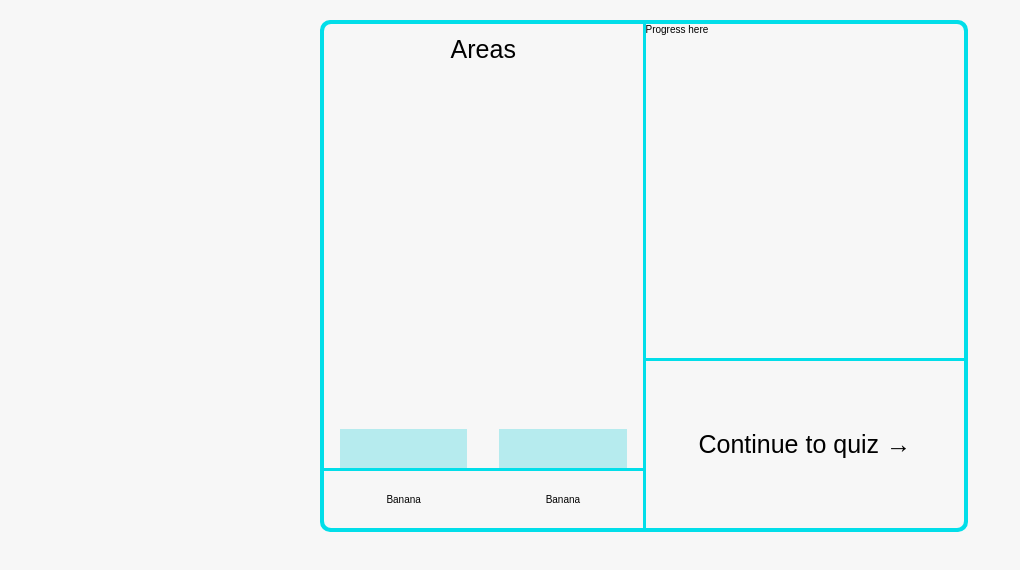
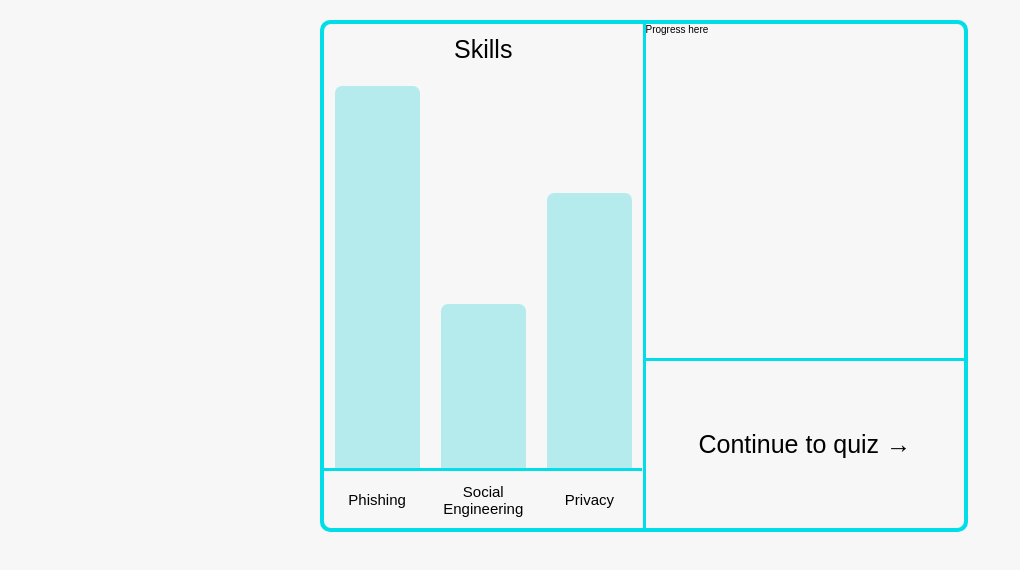
Before and after one commit to Jacob-Guglielmin/ImmuneIT, a website: page index.html in a window 1280 px wide. Shown: the part 156-726 px from the top of the page, without its empty margins (0-1020 px from the left). Drawn offline with Linux system fonts and the light colour scheme; a web font is replaced by a local one.

Commit message:
Areas chart

```diff
--- a/css/homepage.css
+++ b/css/homepage.css
@@ -10,7 +10,7 @@
     background-color: var(--color-background);
 }
 
-#areasContainer {
+#skillsContainer {
     grid-row: 1 / 3;
     grid-column: 1 / 2;
     border-radius: 7px 0 0 7px;
@@ -18,7 +18,7 @@
     position: relative;
 }
 
-#areasHeader {
+#skillsHeader {
     width: 100%;
     height: 10%;
 
@@ -28,7 +28,7 @@
     font-size: 2.5rem;
 }
 
-#areasChart {
+#skillsChart {
     width: 100%;
     height: 90%;
 
@@ -38,29 +38,32 @@
     grid-auto-flow: column;
 }
 
-#areasChart > div {
+#skillsChart > div {
     display: grid;
     grid-template-rows: 7fr 1fr;
 }
 
-#areasChart > div > :first-child {
+#skillsChart > div > :first-child {
     position: relative;
     border-bottom: 3px solid var(--color-secondary);
 }
 
-#areasChart > div > :first-child > div {
+#skillsChart > div > :first-child > div {
     position: absolute;
     margin: 0 10%;
     bottom: 0;
     width: 80%;
-    height: 10%;
+    height: 97%;
+    border-radius: 7px 7px 0 0;
     background-color: var(--color-highlight);
 }
 
-#areasChart > div > :last-child {
+#skillsChart > div > :last-child {
     display: flex;
+    text-align: center;
     justify-content: center;
     align-items: center;
+    font-size: 1.5rem;
 }
 
 #progressContainer {
--- a/employees.json
+++ b/employees.json
@@ -3,9 +3,9 @@
         {
             "name": "Ronathan",
             "skills": {
-                "phishing": 10,
-                "social engineering": 10,
-                "privacy": 5
+                "Phishing": 100,
+                "Social Engineering": 43,
+                "Privacy": 72
             },
             "recentscores": [
                 7,
@@ -16,9 +16,9 @@
         {
             "name": "James",
             "skills": {
-                "phishing": 4,
-                "social engineering": 8,
-                "privacy": 7
+                "Phishing": 12,
+                "Social Engineering": 23,
+                "Privacy": 7
             },
             "recentscores": [
                 5,
--- a/index.html
+++ b/index.html
@@ -16,12 +16,9 @@
         <div id="rootContainer">
             <span id="interfaceHeader">Hello, <span id="employeeName">John</span></span>
             <div id="interfaceContainer">
-                <div id="areasContainer">
-                    <div id="areasHeader">Areas</div>
-                    <div id="areasChart">
-                        <div><div><div></div></div><div>Banana</div></div>
-                        <div><div><div></div></div><div>Banana</div></div>
-                    </div>
+                <div id="skillsContainer">
+                    <div id="skillsHeader">Skills</div>
+                    <div id="skillsChart"></div>
                 </div>
                 <div id="progressContainer">Progress here</div>
                 <div id="goToQuizContainer">
--- a/js/homepage.js
+++ b/js/homepage.js
@@ -1,4 +1,5 @@
 const employeeNameElement = document.getElementById("employeeName");
+const skillsChartElement = document.getElementById("skillsChart");
 
 const employeeID = 0;
 
@@ -7,5 +8,19 @@ fetch("./employees.json").then((data) => {
 }).then((data) => {
     employeeNameElement.innerText = data.employees[employeeID].name;
 
+    for (let skill in data.employees[employeeID].skills) {
+        console.log(skill);
+        const skillElement = document.createElement("div");
+        const skillBarContainer = document.createElement("div");
+        const skillBar = document.createElement("div");
+        const skillName = document.createElement("span");
+        skillElement.appendChild(skillBarContainer);
+        skillBarContainer.appendChild(skillBar);
+        skillElement.appendChild(skillName);
+        skillName.textContent = skill;
 
+        skillBar.style.height = (data.employees[employeeID].skills[skill] * (97/100)) + "%";
+
+        skillsChart.appendChild(skillElement);
+    }
 });
```
